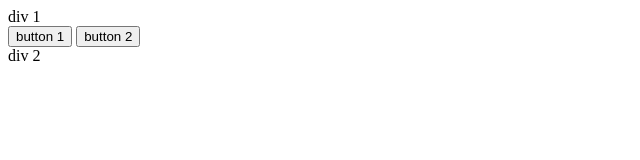
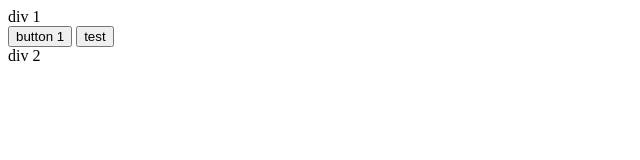
Before and after one commit to tayabraza/gapjs, a website: page index.html in a window 1280 px wide. Shown: the full height of the page, 0-640 px from the left. Drawn offline with Linux system fonts and the light colour scheme.

Commit message:
adding js stuff for testing

```diff
--- a/index.html
+++ b/index.html
@@ -7,8 +7,8 @@
     <title>GapJS</title>
 </head>
 <body>
-    <div>div 1</div>
-    <button data-gap="click:self">button 1</button>
+    <div data-test="test">div 1</div>
+    <button data-gap="load:time,date,year">button 1</button>
     <button data-gap="click:">button 2</button>
     <div>div 2</div>
 
--- a/index.js
+++ b/index.js
@@ -1,14 +1,46 @@
 (function(){
     var elements = document.querySelectorAll('*');
-    function Gapjs(click, change){
+    var events = ['load', 'click', 'change'];
+    var properties = ['time', 'timeFull', 'dayName', 'date', 'month', 'monthName', 'year']
+
+    var d = new Date();
+    var year = 		d.getFullYear();
+    var month = 	d.getMonth();
+    var date =		d.getDate();
+    date = addZero(date);
+    var hours = 	d.getHours();
+    hours = addZero(hours);
+    var minutes = d.getMinutes();
+    minutes = addZero(minutes);
+    var seconds = d.getSeconds();
+    seconds = addZero(seconds);
+    var today =   d.getDay();
+    var dayName = ['Sunday', 'Monday','Tuesday','Wednesday','Thursday','Friday','Saturday'];
+    var monthName = ['January', 'February', 'March', 'April', 'May', 'June', 'July', 'August', 'September', 'October', 'November', 'December'];
+
+    function gapjs(click, change){
         this.click = click;
         this.change = change;
 
         for (var i = 0; i < elements.length; i++){
             if ( elements[i].dataset.gap ){
-                console.log(elements[i].dataset.gap)
+                var attributes = elements[i].dataset.gap.split(':');
+                var events = attributes[0];
+                var properties = attributes[1].split(',');
+
+                if (elements[i].dataset.gap == 'click:'){
+                    elements[i].innerHTML = 'test'
+                }
             }
         }
     }
-    Gapjs();
+
+    function addZero(i) {
+        if ( i < 10 ) {
+            i = '0' + i;
+        }
+        return i;
+    }
+
+    gapjs();
 })();
```
